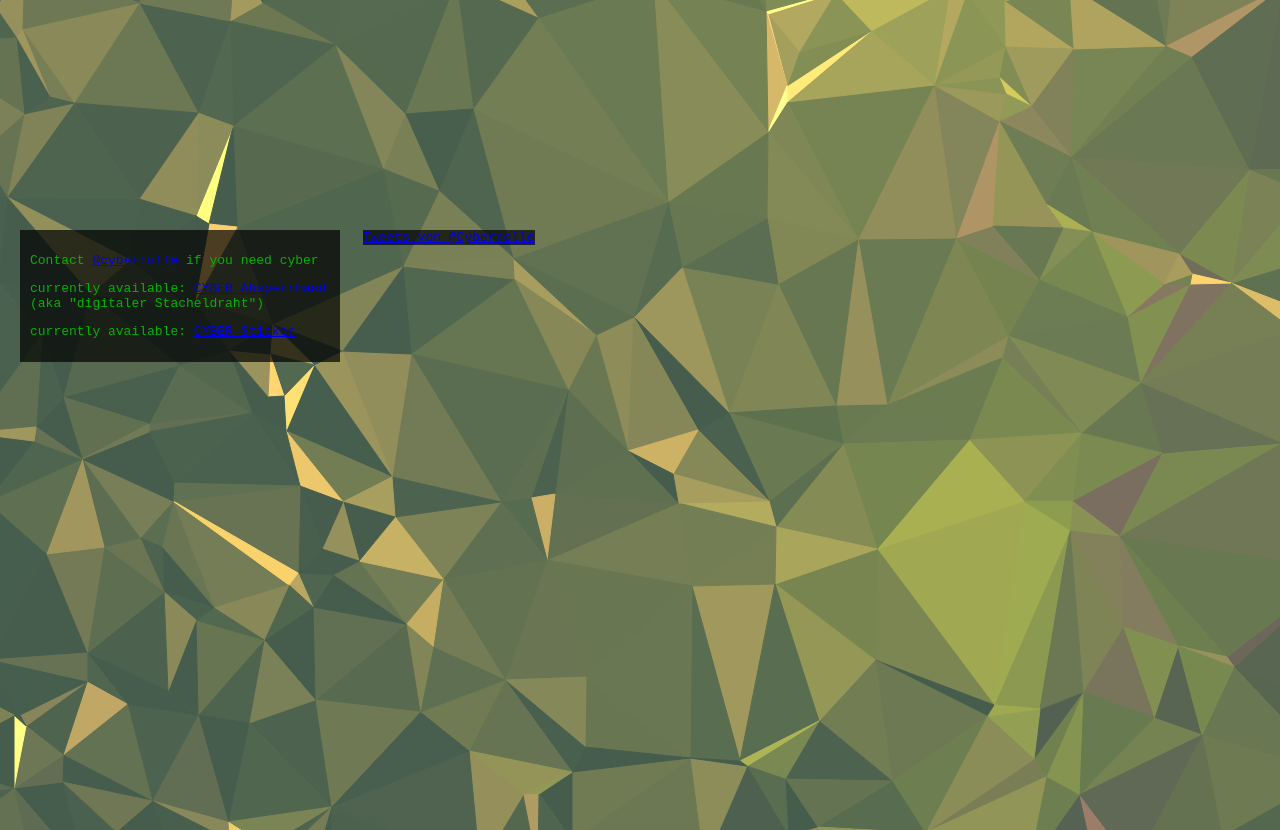
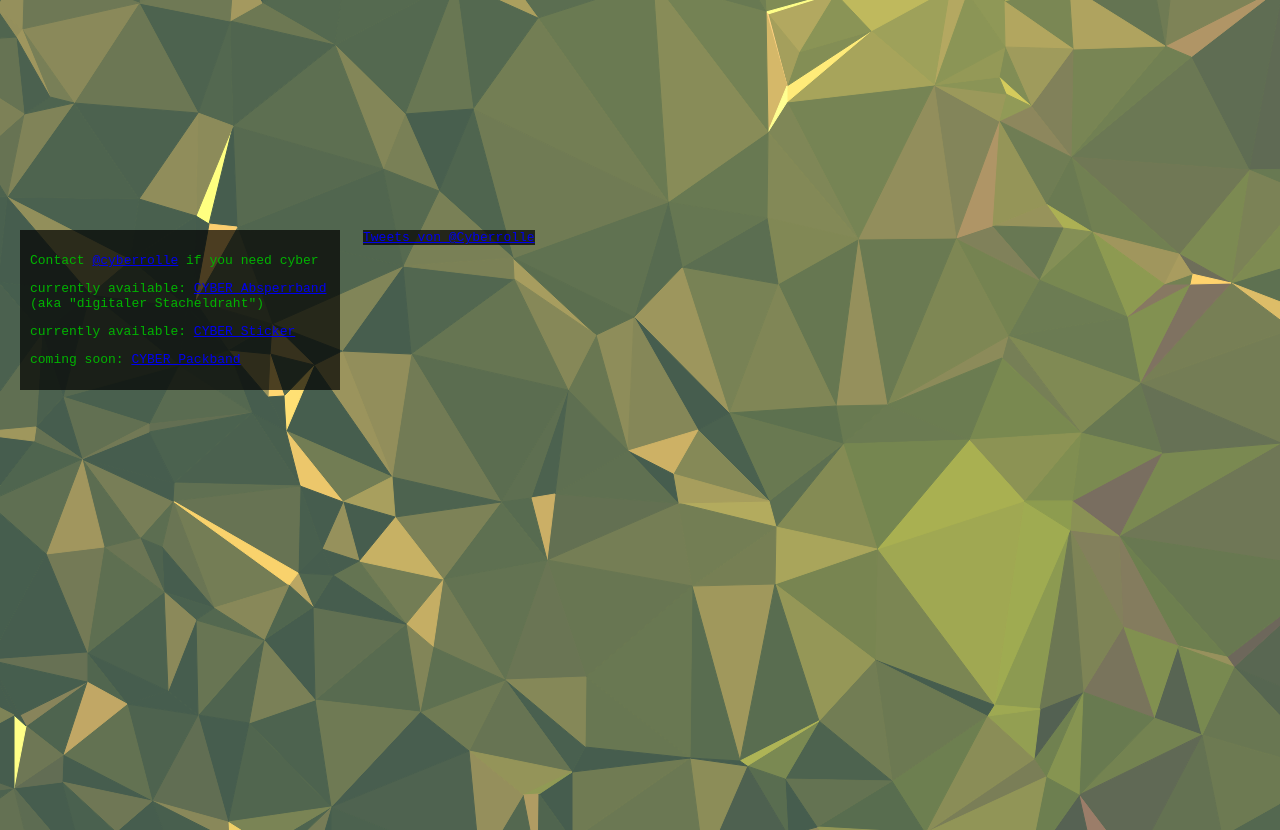
Before and after one commit to Gloegg/Cyberweb, a plain HTML site: page index.html in a window 1280 px wide. Drawn offline with Linux system fonts and the light colour scheme.

Commit message:
added cybertape teaser

```diff
--- a/index.html
+++ b/index.html
@@ -169,6 +169,15 @@
             </span>
         </a>
     </p>
+    <p>coming soon:
+        <a class="tooltip" href="sticker.jpg">
+            CYBER Packband
+            <span class="callout">
+                <!--<img src="sticker.jpg"/>-->
+                ca. 66m per Roll (~330 CYBER)
+            </span>
+        </a>
+    </p>
 </div>
 <div class="tweets">
     <a class="twitter-timeline" href="https://twitter.com/Cyberrolle" data-widget-id="733209425767452672"
```
